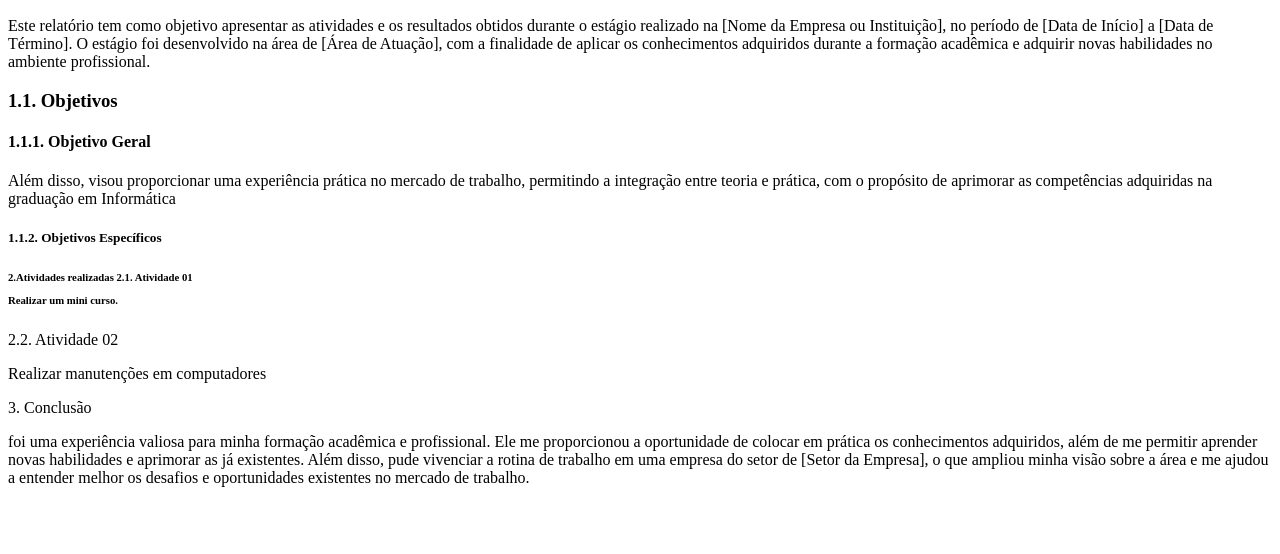
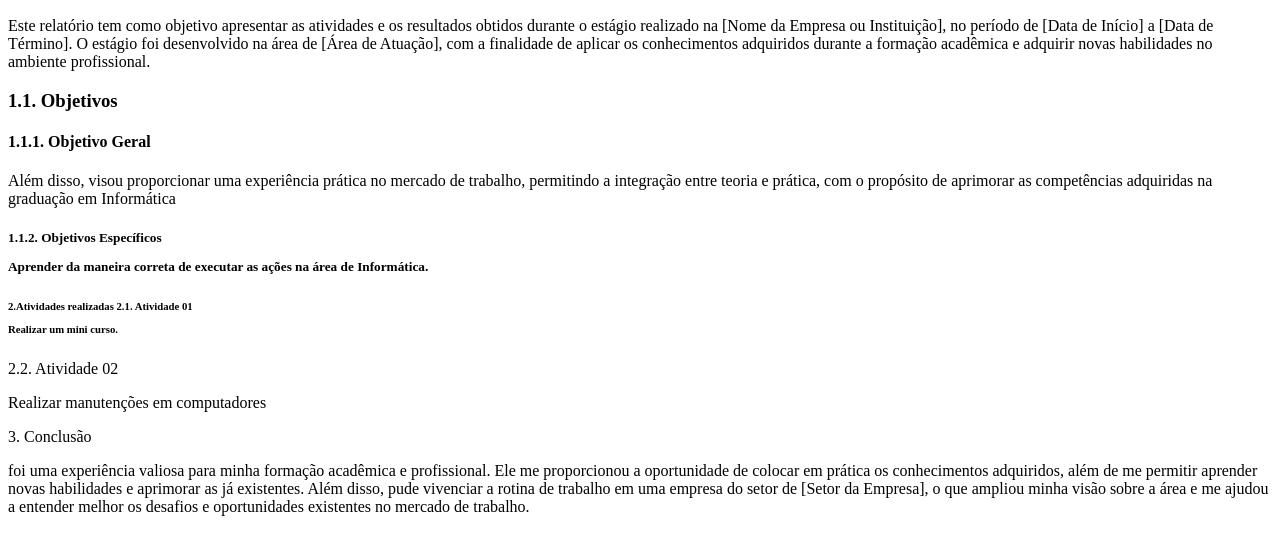
Before and after one commit to ellenalvves11/exercic-o5, a plain HTML site: page estagio.html in a window 1280 px wide. Shown: the part 110-664 px from the top of the page. Drawn offline with Linux system fonts and the light colour scheme.

Commit message:
Add - Nome

```diff
--- a/estagio.html
+++ b/estagio.html
@@ -24,8 +24,11 @@
         com o propósito de aprimorar as competências adquiridas na graduação em Informática
     </p>
     <h5>
+
+        1.1.2. Objetivos Específicos
+    </p>
     <p>
-        1.1.2. Objetivos Específicos
+        Aprender da maneira correta de executar as ações na área de Informática.
     </p>
     </h5>
 
```
